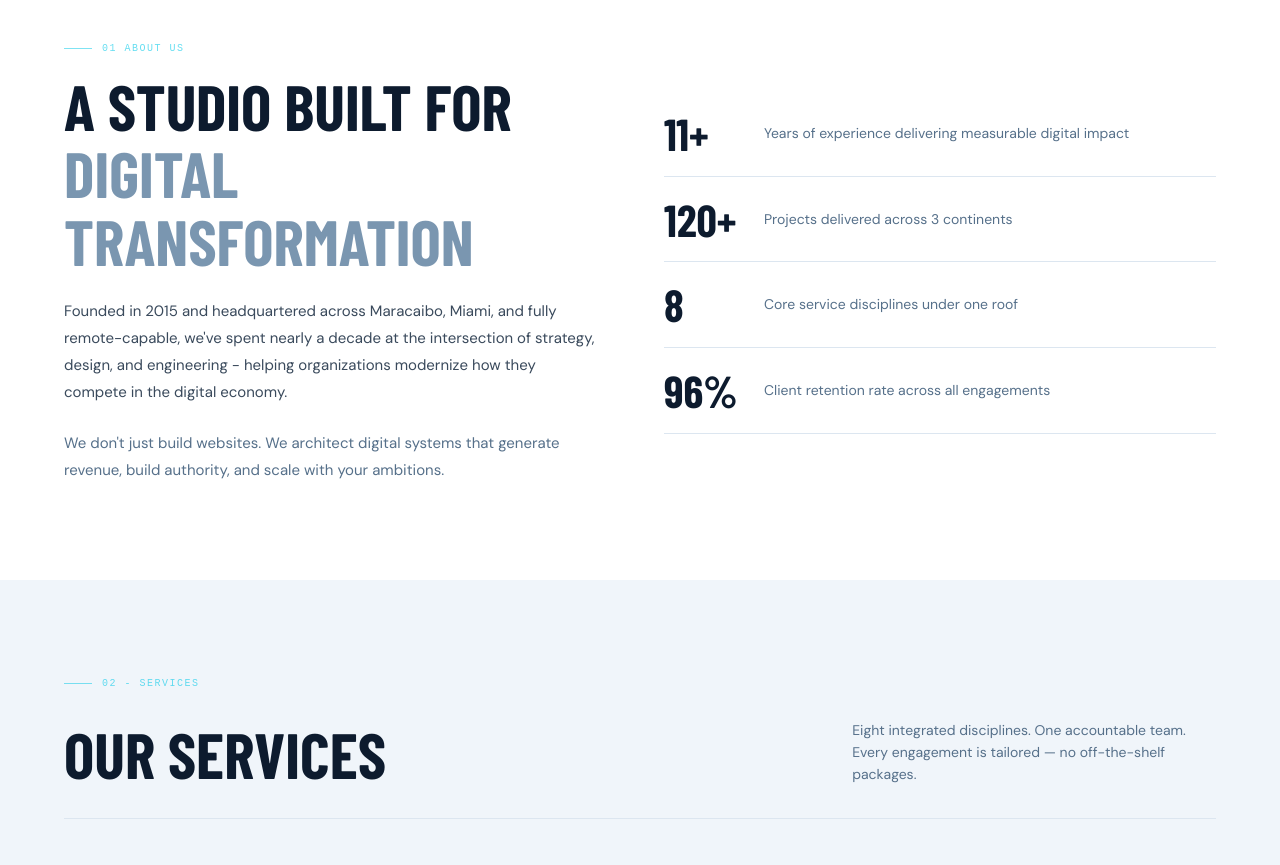
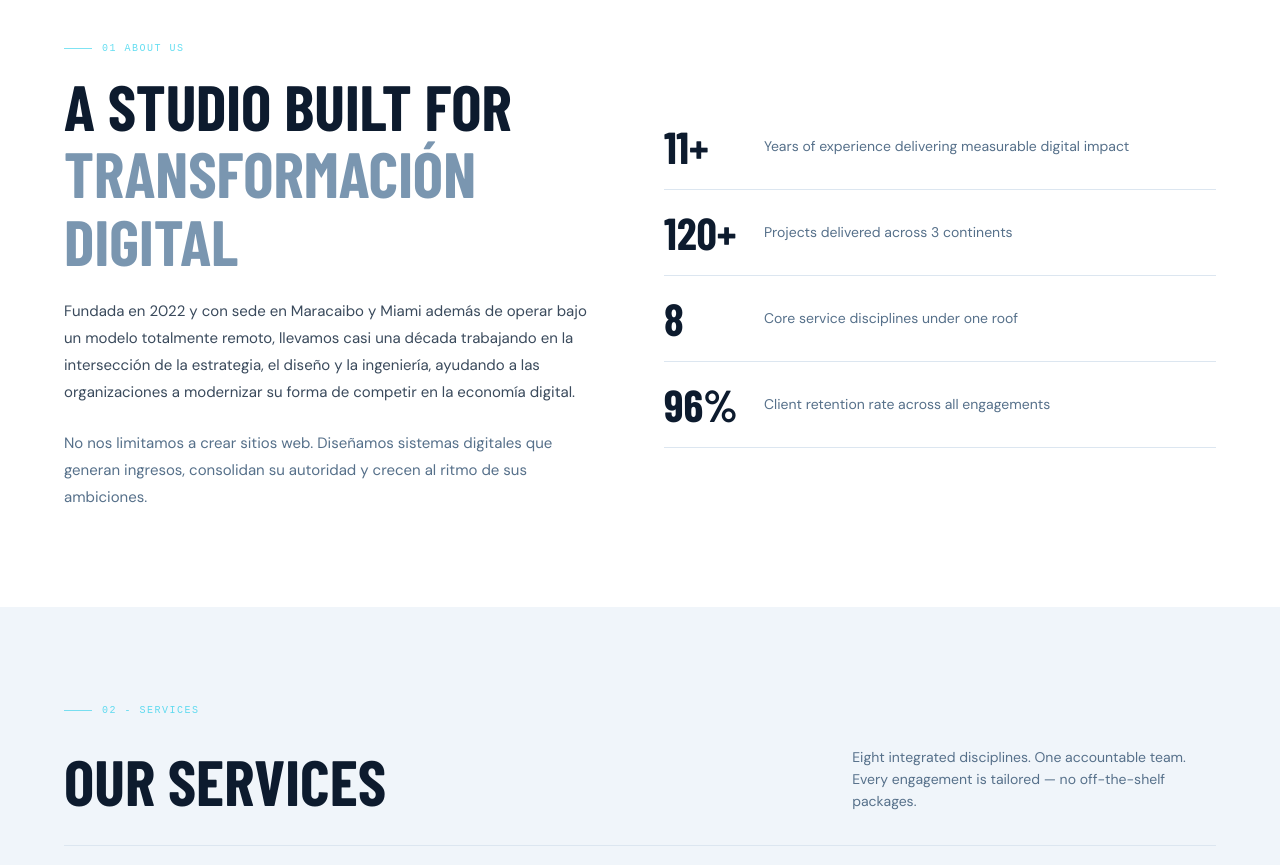
Before and after one commit to eileenfuenmayor634-sys/Web-Craft-Studio, a React (Vite) app: page / in a window 1280 px wide. Shown: the part 820-1685 px from the top of the page. Built offline with nearby package versions, Linux system fonts and the light colour scheme; no server answers; the HTML template or start-up script is replaced by a standard one; a web font is replaced by a local one.

Commit message:
feat(About): update text to Spanish for localization

```diff
--- a/src/components/About.tsx
+++ b/src/components/About.tsx
@@ -18,13 +18,13 @@ export default function About() {
               lineHeight: 1.05, margin: '0 0 1.5rem',
             }}>
               A Studio Built for<br />
-              <span style={{ color: C.muted }}>Digital Transformation</span>
+              <span style={{ color: C.muted }}>Transformación digital</span>
             </h2>
             <p style={{ fontSize: '15px', lineHeight: 1.8, color: C.body, maxWidth: '52ch', margin: '0 0 1.5rem' }}>
-              Founded in 2015 and headquartered across Maracaibo, Miami, and fully remote-capable, we've spent nearly a decade at the intersection of strategy, design, and engineering - helping organizations modernize how they compete in the digital economy.
+             Fundada en 2022 y con sede en Maracaibo y Miami además de operar bajo un modelo totalmente remoto, llevamos casi una década trabajando en la intersección de la estrategia, el diseño y la ingeniería, ayudando a las organizaciones a modernizar su forma de competir en la economía digital.
             </p>
             <p style={{ fontSize: '15px', lineHeight: 1.8, color: C.mid, maxWidth: '52ch', margin: 0 }}>
-              We don't just build websites. We architect digital systems that generate revenue, build authority, and scale with your ambitions.
+              No nos limitamos a crear sitios web. Diseñamos sistemas digitales que generan ingresos, consolidan su autoridad y crecen al ritmo de sus ambiciones.
             </p>
           </div>
 
```
